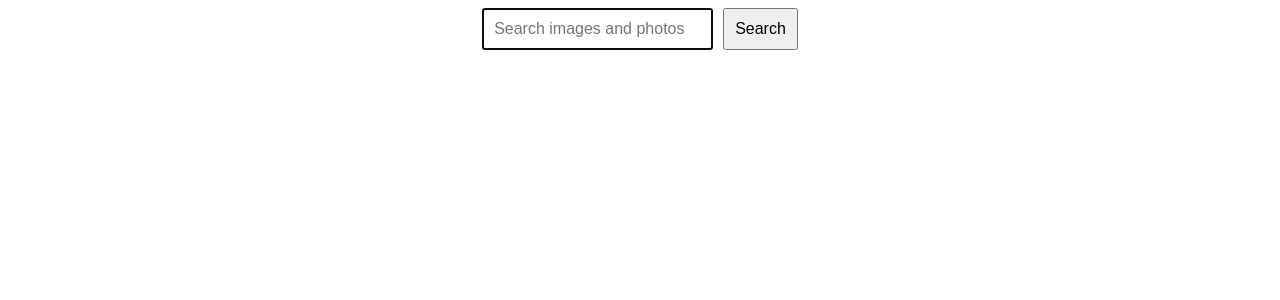
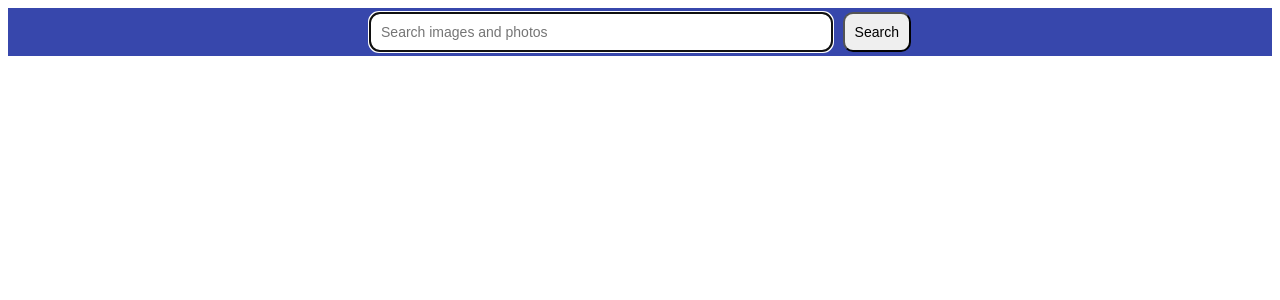
Before and after one commit to sydorovay/goit-react-hw-04, a React (Vite) app: page / in a window 1280 px wide. Shown: the top 300 px of the page. Built offline with nearby package versions, Linux system fonts and the light colour scheme.

Commit message:
edit styles

```diff
--- a/src/App.module.css
+++ b/src/App.module.css
@@ -1,82 +1,27 @@
-.app {
-  font-family: Arial, sans-serif;
-  text-align: center;
-}
-
 header {
-  margin-bottom: 20px;
+  margin-bottom: 30px;
 }
 
 form {
+  padding: 4px;
   display: flex;
   justify-content: center;
   gap: 10px;
 }
 
 input {
+  width: 35%;
+  border-radius: 10px;
   padding: 10px;
-  font-size: 16px;
+  font-size: 14px;
 }
 
 button {
   padding: 10px;
-  font-size: 16px;
+  border-radius: 10px;
+  font-size: 14px;
   cursor: pointer;
 }
-
-ul {
-  list-style: none;
+button:hover {
+  background-color: #ffffff
 }
-
-.image-gallery {
-  list-style: none;
-  padding: 0;
-  display: flex;
-  flex-wrap: wrap;
-  gap: 10px;
-  justify-content: center;
-}
-
-.image-gallery li {
-  flex-basis: calc(25% - 10px);
-}
-
-.image-card img {
-  width: 100%;
-  height: auto;
-  cursor: pointer;
-}
-
-.load-more {
-  margin-top: 20px;
-}
-
-.loader {
-  margin-top: 20px;
-}
-
-.error-message {
-  color: red;
-}
-
-.modal {
-  display: flex;
-  justify-content: center;
-  align-items: center;
-}
-
-.modal-content {
-  background: white;
-  padding: 20px;
-  border-radius: 8px;
-  text-align: center;
-}
-
-.modal-content img {
-  max-width: 100%;
-  height: auto;
-}
-
-.modal-content p {
-  margin: 10px 0;
-}
--- a/src/components/ImageCard/ImageCard.jsx
+++ b/src/components/ImageCard/ImageCard.jsx
@@ -1,9 +1,12 @@
+import css from './ImageCard.module.css'
+
 const ImageCard = ({ image, onClick }) => {
   return (
-    <div className="image-card" onClick={onClick}>
+    <div className={css.imageCard} onClick={onClick}>
       <img src={image.urls.small} alt={image.alt_description} />
     </div>
-  );
+  )
 };
 
+
 export default ImageCard;
--- a/src/components/SearchBar/SearchBar.jsx
+++ b/src/components/SearchBar/SearchBar.jsx
@@ -1,5 +1,6 @@
-import { toast } from 'react-hot-toast';
-import {useState} from 'react'
+import toast, { Toaster } from 'react-hot-toast';
+import { useState } from 'react'
+import css from './SearchBar.module.css'
 
 const SearchBar = ({ onSubmit }) => {
   const [query, setQuery] = useState('');
@@ -19,8 +20,8 @@
   };
 
   return (
-    <header>
-      <form onSubmit={handleSubmit}>
+    <header className='header'>
+      <form onSubmit={handleSubmit} className = {css.searchForm}>
         <input
           type="text"
           autoComplete="off"
@@ -28,8 +29,9 @@
           placeholder="Search images and photos"
           value={query}
           onChange={handleChange}
+          className="searchInput"
         />
-        <button type="submit">Search</button>
+        <button type="submit" className="css.searchButton">Search</button>
       </form>
     </header>
   );
```
Also changed, not shown: 1 other file (tests, documents, lock files or other folders).
